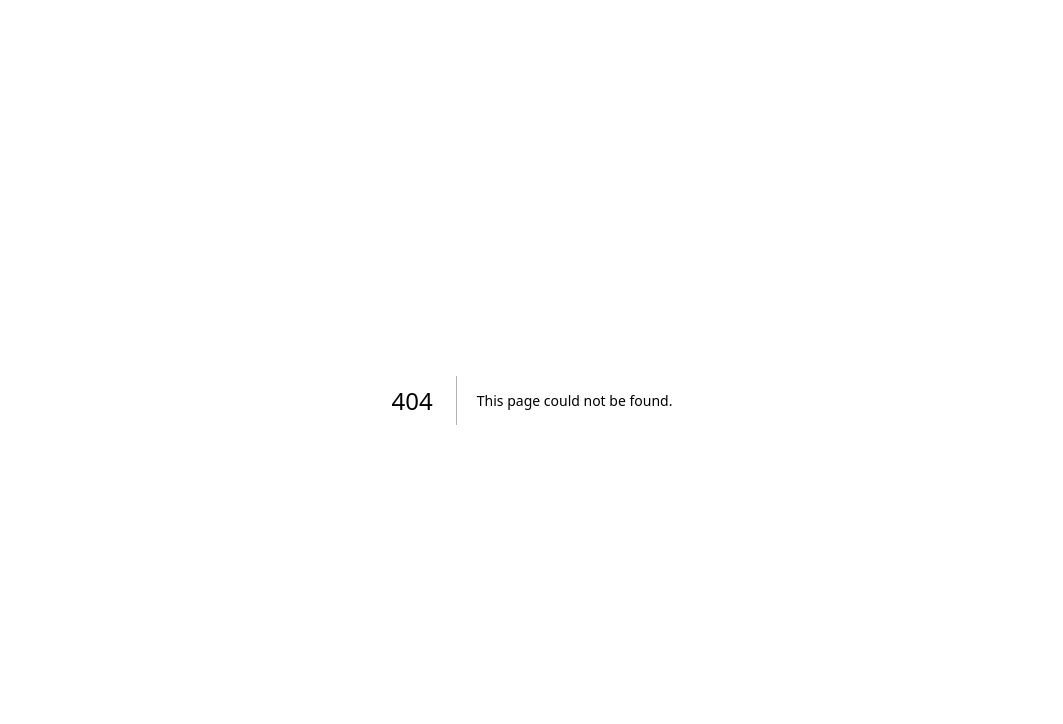
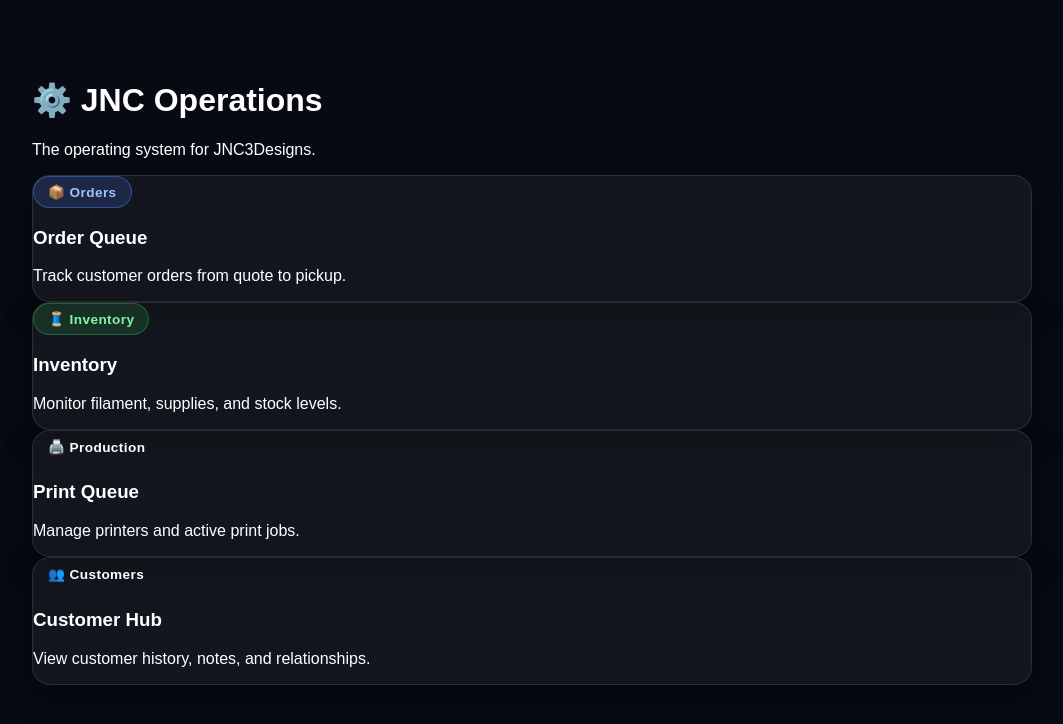
Before and after one commit to jnc3designs/jnc3designs-website, a Next.js app in the folder jnc3designs-premium/: page /operations in a window 1280 px wide. Before the commit this address had no page. Shown: the top 724 px of the page, without its empty margins (108-1171 px from the left). Built offline with nearby package versions, Linux system fonts and the light colour scheme.

Commit message:
Create page.js

```diff
--- /dev/null
+++ b/jnc3designs-premium/app/operations/page.js
@@ -0,0 +1,60 @@
+import JNCCard from "../../components/JNCCard";
+import Badge from "../../components/Badge";
+
+export default function OperationsPage() {
+  return (
+    <main className="section">
+
+      <h1>⚙️ JNC Operations</h1>
+
+      <p className="operations-intro">
+        The operating system for JNC3Designs.
+      </p>
+
+      <div className="operations-grid">
+
+        <JNCCard hover={false}>
+          <Badge color="blue">📦 Orders</Badge>
+
+          <h3>Order Queue</h3>
+
+          <p>
+            Track customer orders from quote to pickup.
+          </p>
+        </JNCCard>
+
+        <JNCCard hover={false}>
+          <Badge color="green">🧵 Inventory</Badge>
+
+          <h3>Inventory</h3>
+
+          <p>
+            Monitor filament, supplies, and stock levels.
+          </p>
+        </JNCCard>
+
+        <JNCCard hover={false}>
+          <Badge color="orange">🖨️ Production</Badge>
+
+          <h3>Print Queue</h3>
+
+          <p>
+            Manage printers and active print jobs.
+          </p>
+        </JNCCard>
+
+        <JNCCard hover={false}>
+          <Badge color="purple">👥 Customers</Badge>
+
+          <h3>Customer Hub</h3>
+
+          <p>
+            View customer history, notes, and relationships.
+          </p>
+        </JNCCard>
+
+      </div>
+
+    </main>
+  );
+}
```
